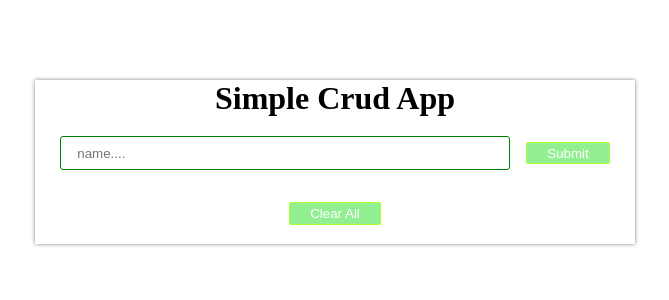
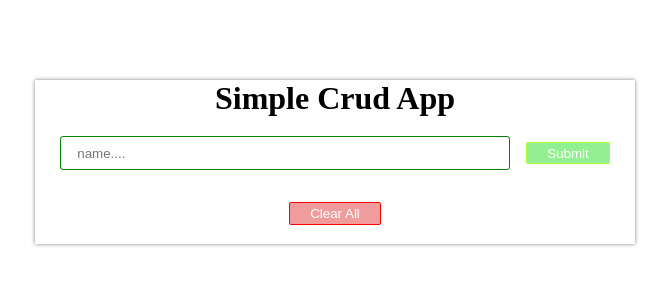
Before and after one commit to arnold-O/Reactcrud, a React (Create React App) app: page / in a window 1280 px wide. Shown: the top 300 px of the page, without its empty margins (305-974 px from the left). Built offline with nearby package versions, Linux system fonts and the light colour scheme.

Commit message:
localstorage functionality

```diff
--- a/src/App.js
+++ b/src/App.js
@@ -1,12 +1,21 @@
 
 import { nanoid } from 'nanoid';
-import { useState } from 'react';
+import { useEffect, useState } from 'react';
 import './App.css';
 import Alert from './component/Alert';
 import List from './component/List';
 
+const getLocalStorage = ()=>{
+  let list = localStorage.getItem('list')
+  if(list){
+    return JSON.parse(localStorage.getItem('list'))
+  }else{
+    return []
+  }
+}
+
 function App() {
-  const [list, setList] = useState([])
+  const [list, setList] = useState(getLocalStorage())
   const [name, setName] = useState('')
   const [edit, setIsEditting] = useState(false)
   const [editId, setEditId] = useState(null)
@@ -66,6 +75,12 @@ const editItem = (id)=>{
   setEditId(id)
   setName(uniqueItem.title)
 }
+
+    useEffect(()=>{
+      localStorage.setItem('list', JSON.stringify(list))
+    },[list])
+
+
   return (
     <div className='main-text'>
       <h1>Simple Crud App</h1>
@@ -84,8 +99,8 @@ const editItem = (id)=>{
 
     <List list={list} removeItem={removeItem}  setAlertOn={setAlertOn} editItem={editItem}/>
 
-        <div>
-          <button onClick={()=>setList([])}>Clear All</button>
+        <div style={{marginTop:"2em"}}>
+          <button className='clearAll-btn' onClick={()=>setList([])}>Clear All</button>
         </div>
     </div>
   );
--- a/src/component/List.js
+++ b/src/component/List.js
@@ -28,6 +28,7 @@ export default function List({ list,removeItem, setAlertOn, editItem}) {
           );
         })}
       </div>
+
     </div>
   );
 }
--- a/src/index.css
+++ b/src/index.css
@@ -77,3 +77,9 @@ form{
   margin: 0 auto;
   margin-top: 1.5em;
 }
+
+
+.clearAll-btn{
+  border: 1px solid red;
+  background-color: rgb(240, 156, 156);
+}
```
